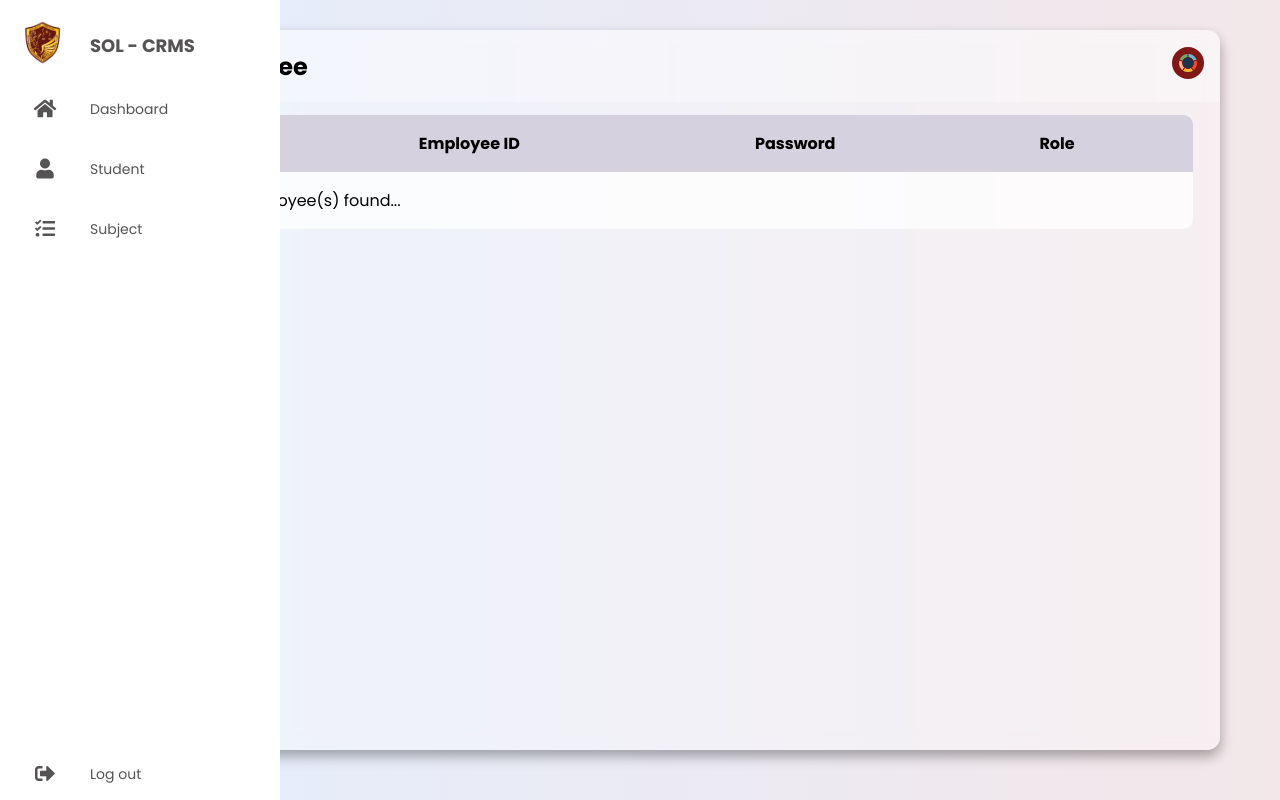
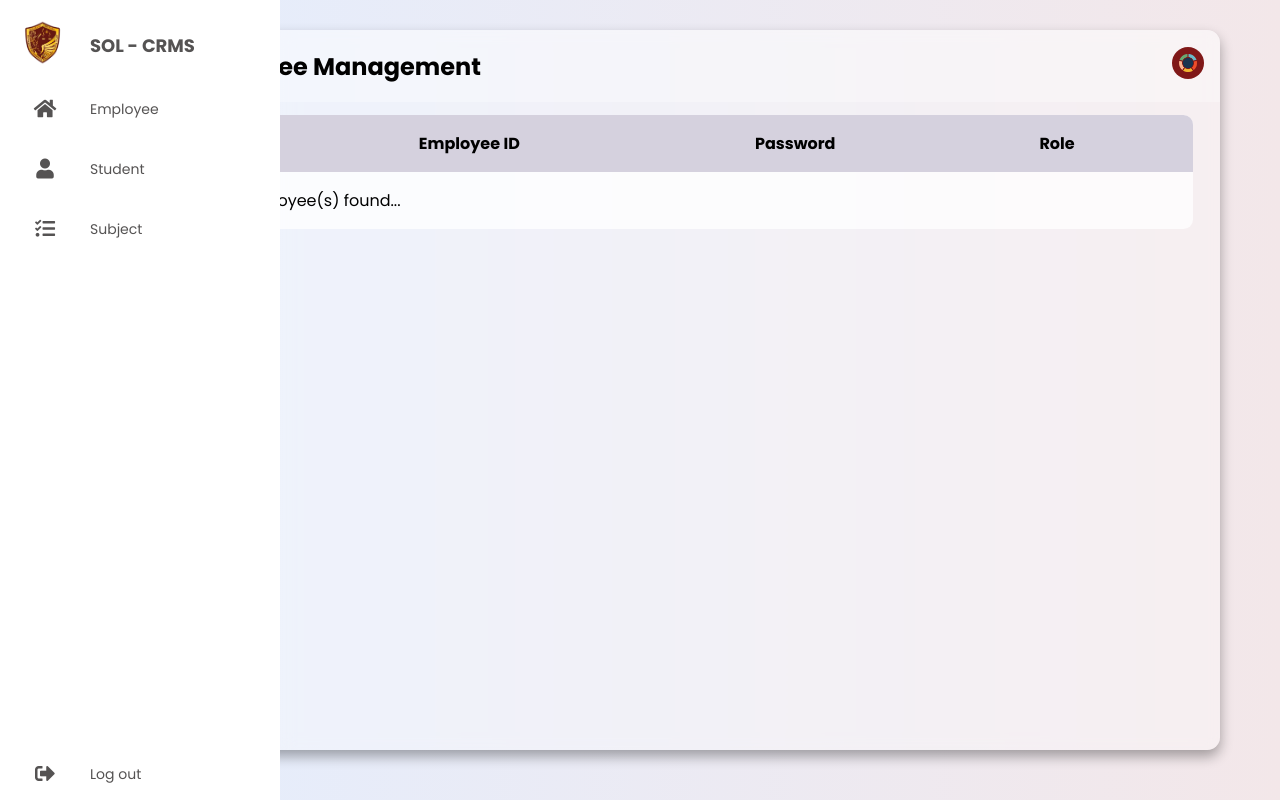
Before and after one commit to eyefkey/sol, a PHP site: page /admin/dashboard/dashboard.php in a window 1280 px wide. Run offline with PHP 8.4, Linux system fonts and the light colour scheme; data that the repository does not hold is empty; a stand-in replaces the project's code that opens the database connection.

Commit message:
changed to emp

```diff
--- a/admin/dashboard/dashboard.php
+++ b/admin/dashboard/dashboard.php
@@ -30,7 +30,7 @@ $result = $conn->query($sql);
 <body>
     <main class="table">
         <section class="table__header">
-            <h1>Employee</h1>
+            <h1>Employee Management</h1>
             <div class="export__file">
     <label for="export-file" class="export__file-btn" title="Select Options"></label>
     <input type="checkbox" id="export-file">
@@ -81,7 +81,7 @@ $result = $conn->query($sql);
             </li>
             <li><a href="\sol\admin\dashboard\dashboard">
                 <i class="fas fa-home"></i>
-                <span class="nav-item">Dashboard</span>
+                <span class="nav-item">Employee</span>
             </a></li>
             <li><a href="\sol\admin\student\student">
                 <i class="fas fa-user"></i>
--- a/admin/student/student.php
+++ b/admin/student/student.php
@@ -107,7 +107,7 @@ $result = $conn->query($sql);
             </li>
             <li><a href="\sol\admin\dashboard\dashboard">
                 <i class="fas fa-home"></i>
-                <span class="nav-item">Dashboard</span>
+                <span class="nav-item">Employee</span>
             </a></li>
             <li><a href="\sol\admin\student\student">
                 <i class="fas fa-user"></i>
--- a/admin/subject/subject.php
+++ b/admin/subject/subject.php
@@ -117,7 +117,7 @@ $resultSubjects = mysqli_query($conn, $select);
             </li>
             <li><a href="\sol\admin\dashboard\dashboard">
                 <i class="fas fa-home"></i>
-                <span class="nav-item">Dashboard</span>
+                <span class="nav-item">Employee</span>
             </a></li>
             <li><a href="\sol\admin\student\student">
                 <i class="fas fa-user"></i>
```
